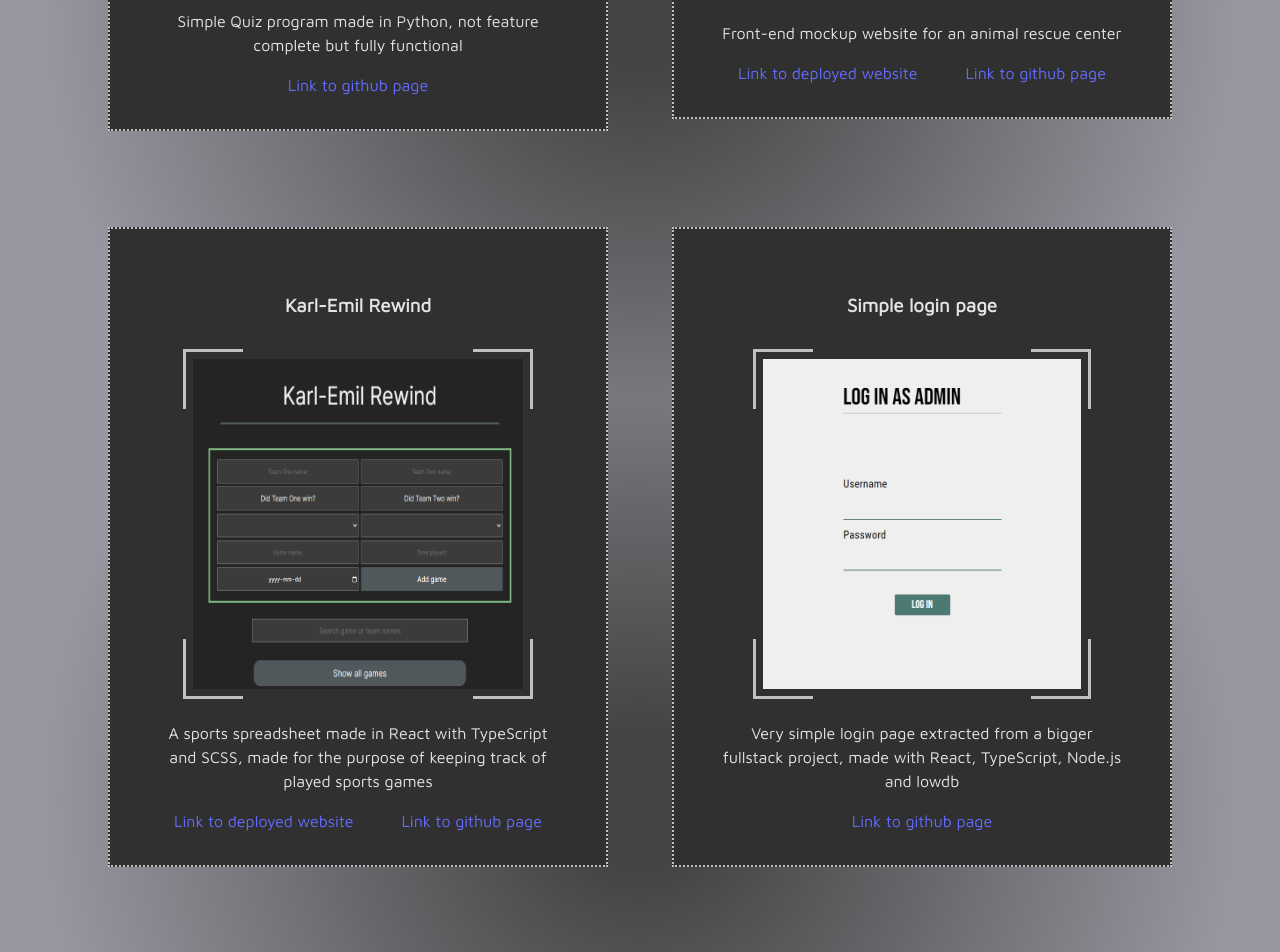
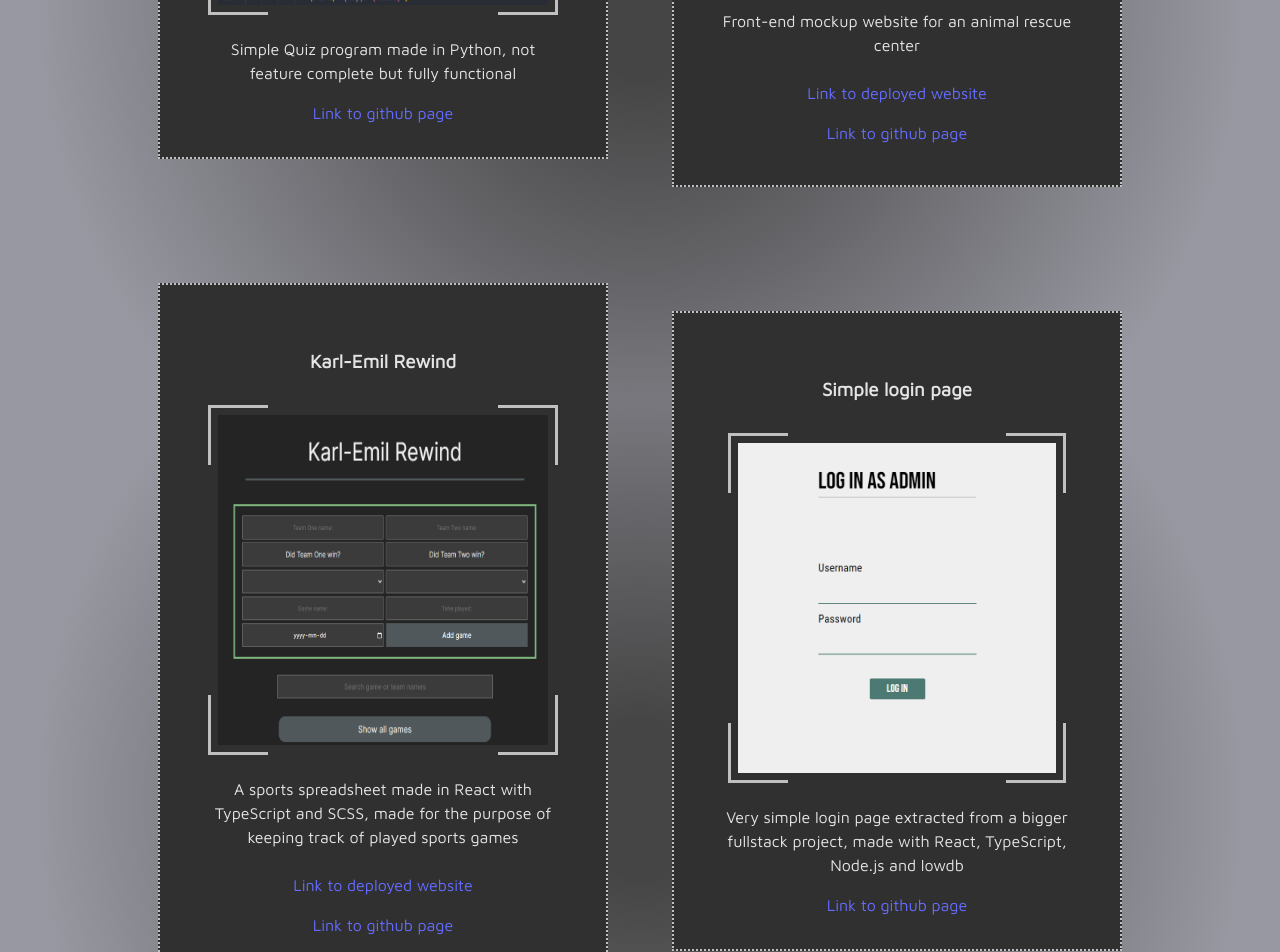
Before and after one commit to KarlEmilArvid/karl-emil-hub.github.io, a React (Vite) app: page / in a window 1280 px wide. Shown: the part 3600-4552 px from the top of the page. Built offline with nearby package versions, Linux system fonts and the light colour scheme.

Commit message:
css changes

```diff
--- a/src/components/projects.tsx
+++ b/src/components/projects.tsx
@@ -28,8 +28,10 @@ const Projects = () => {
                         <img src={rescue} alt="" />
                     </a>
                     <p>Front-end mockup website for an animal rescue center</p>
+                    <ul>
                         <a href="">Link to deployed website</a>
                         <a href="https://github.com/KarlEmilArvid/Rescue-Rabbits" target="_blank">Link to github page</a>
+                    </ul>
                 </article>
                 <article className="projects-card">
                     <h3>Karl-Emil Rewind</h3>
@@ -37,8 +39,10 @@ const Projects = () => {
                         <img src={rewind} alt="" />
                     </a>
                     <p>A sports spreadsheet made in React with TypeScript and SCSS, made for the purpose of keeping track of played sports games</p>
+                    <ul>
                         <a href="https://karl-emil-rewind.onrender.com/" target="_blank">Link to deployed website</a>
                         <a href="https://github.com/KarlEmilArvid/Karl-Emil-Rewind" target="_blank">Link to github page</a>
+                    </ul>
                 </article>
                 <article className="projects-card">
                     <h3>Simple login page</h3>
@@ -54,8 +58,10 @@ const Projects = () => {
                         <img src={escargo} alt="" />
                     </a>
                     <p>Fullstack website made with React, TypeScript, SCSS and Node.js, created as a group project</p>
+                    <ul>
                         <a href="https://escargot-to-go.onrender.com/" target="_blank">Link to deployed website</a>
                         <a href="https://github.com/folkuni-f21-fullstack/bunny-scientists-fullstack" target="_blank">Link to github page</a>
+                    </ul>
                 </article>
             </section>
         </section>
--- a/src/styles/projects.scss
+++ b/src/styles/projects.scss
@@ -33,7 +33,6 @@
         linear-gradient(315deg, $light-background 25%, transparent 25%),
         linear-gradient(45deg, $light-background 25%, transparent 25%);
     background-size: 100px 100px;
-    width: 80%;
 
     h3 {
         font-size: 4rem;
@@ -49,8 +48,8 @@
 }
 
 .projects-card {
-    width: 500px;
-    min-height: 200px;
+    width: 450px;
+    min-height: 150px;
     margin: 3rem 2rem;
     padding: 2rem;
     border: 2px dotted silver;
@@ -76,8 +75,12 @@
         cursor: pointer;
     }
 
-    p,
-    a {
+    ul {
+        display: flex;
+        flex-direction: column;
+    }
+
+    p {
         padding: 1rem;
     }
 
```
Lines whose indentation alone changed are shown as unchanged.
